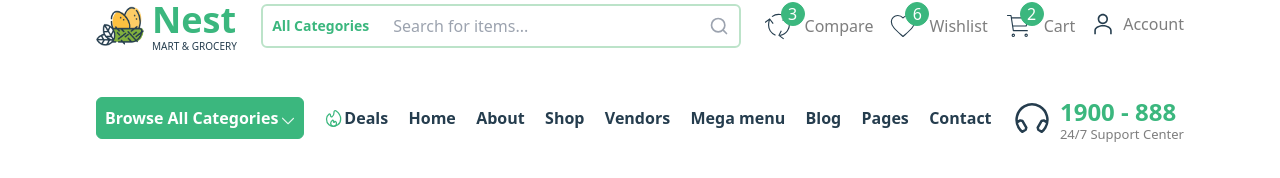
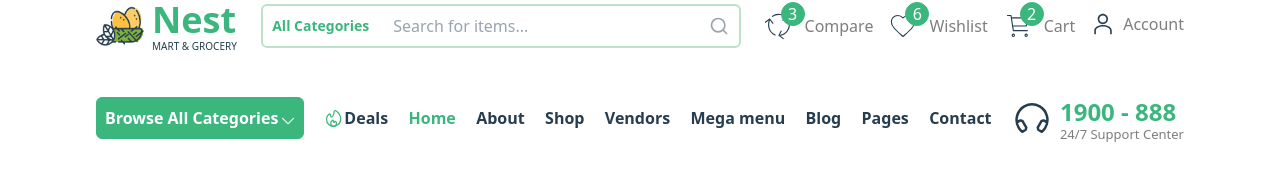
Before and after one commit to vicktor349/nestmart, a Next.js app: page / in a window 1280 px wide. Shown: the top 178 px of the page. Built offline with nearby package versions, Linux system fonts and the light colour scheme.

Commit message:
added active color to current pathname of page

```diff
--- a/components/CategoryNavbar.js
+++ b/components/CategoryNavbar.js
@@ -1,9 +1,12 @@
 import Image from 'next/image'
 import Link from 'next/link'
 import React from 'react'
+import { useRouter } from 'next/router'
 
 const CategoryNavbar = () =>
 {
+    const location = useRouter()
+    const activeColor = (p) => location.pathname === p ? "#3BB77E" : "#253D4E"
     return (
         <div className='ssm:hidden lg:flex items-center justify-between'>
             <div className="flex flex-row items-center bg-primary w-52 py-2 px-2 text-white border border-1 border-primary rounded-md hover:cursor-pointer">
@@ -14,7 +17,7 @@ const CategoryNavbar = () =>
                 <Image src={"/images/icons/fire.svg"} width={100} height={100} className='w-5 h-5' alt='fire icon' />
                 <Link href="#" className="font-semibold hover:text-[#7E7E7E] text-primaryText">Deals</Link>
             </div>
-            <Link href="#" className="font-semibold text-primaryText hover:text-[#7E7E7E]">Home</Link>
+            <Link href="/" className="font-semibold text-primaryText hover:text-[#7E7E7E]" style={{ color: activeColor("/") }}>Home</Link>
             <Link href="#" className='font-semibold text-primaryText hover:text-[#7E7E7E]'>About</Link>
             <Link href="#" className='font-semibold text-primaryText hover:text-[#7E7E7E]'>Shop</Link>
             <Link href="#" className='font-semibold text-primaryText hover:text-[#7E7E7E]'>Vendors</Link>
```
